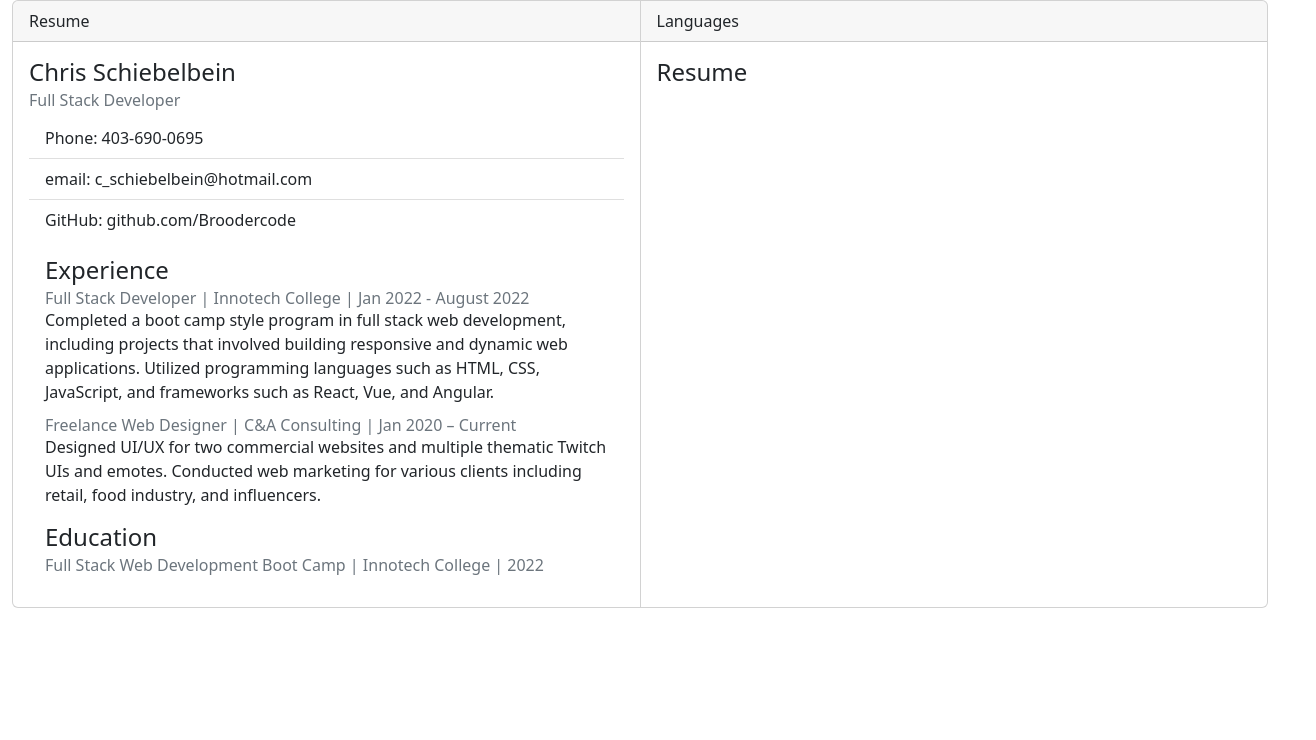
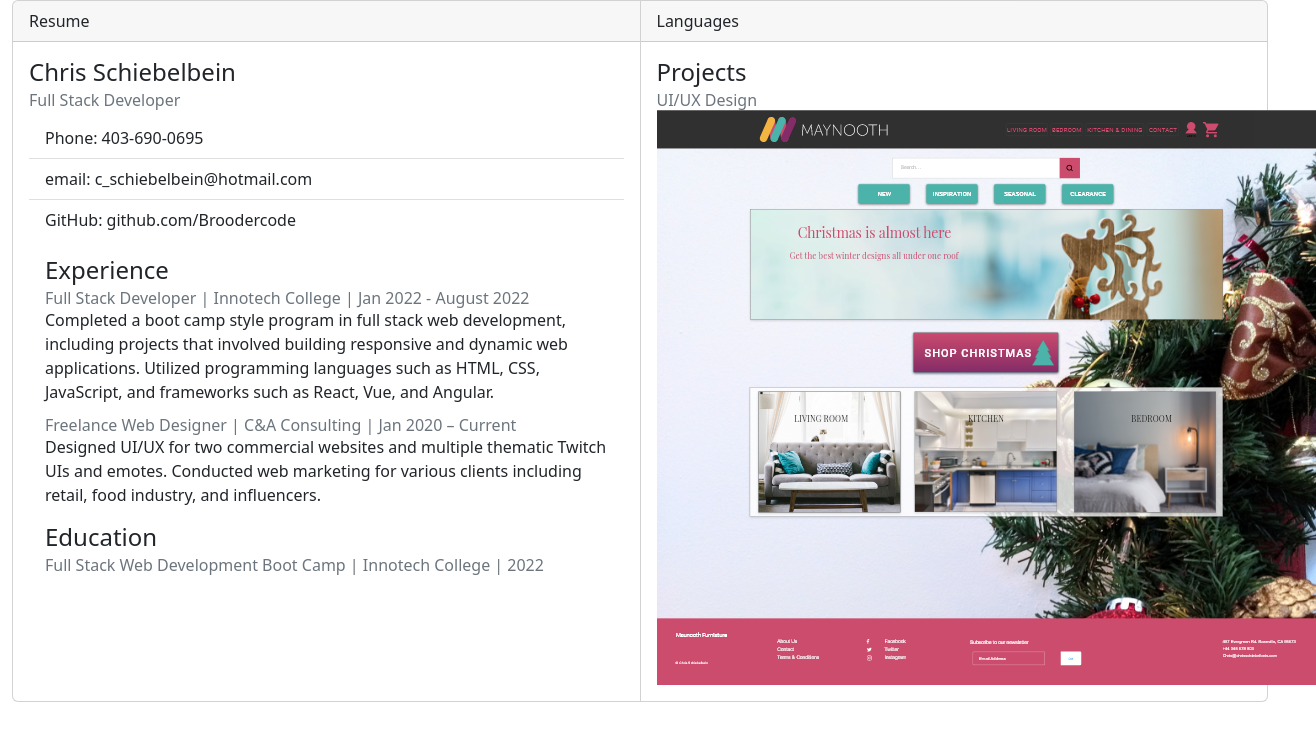
Before and after one commit to Broodercode/portfolio, a Vue app: page /about in a window 1280 px wide. Shown: the top 740 px of the page, 1316 px wide, since content can reach past the window. Built offline with nearby package versions, Linux system fonts and the light colour scheme; what vue-plugin-load-script would draw is missing.

Commit message:
started project section

```diff
--- a/src/views/AboutView.vue
+++ b/src/views/AboutView.vue
@@ -43,7 +43,11 @@
 
           </b-card-body>
         </b-card>
-        <b-card header="Languages" title="Resume"> </b-card>
+        <b-card header="Languages" title="Projects">
+          <b-card-sub-title>UI/UX Design</b-card-sub-title>
+
+           <img :src="require('../assets/projectfurn.png')" />
+           </b-card>
       </b-card-group>
     </b-container>
   </div>
```
Also changed, not shown: src/assets/projectfurn.png (added).
